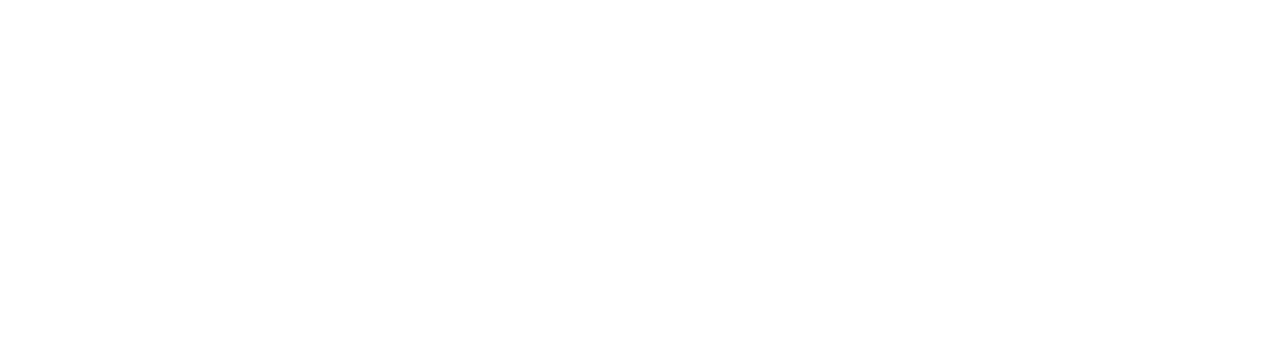
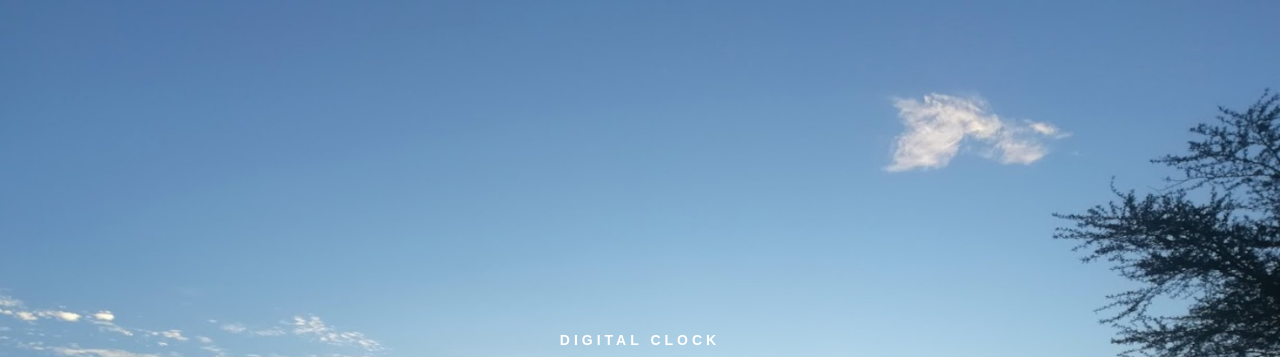
Before and after one commit to KingAJ19/Simple-Digital-Clock, a plain HTML site: page index.html in a window 1280 px wide. Shown: the top 357 px of the page. Drawn offline with Linux system fonts and the light colour scheme; the site is published under a folder, as on GitHub Pages, so addresses that start at the root find nothing.

Commit message:
Update style.css

```diff
--- a/style.css
+++ b/style.css
@@ -6,7 +6,7 @@ body {
     align-items: center;
     height: 100vh;
     justify-content: center;
-    background: url("/Images/Background/background.jpg");
+    background: url("Images/Background/background.jpg");
     background-size: cover;
     overflow: hidden;
   }
```
